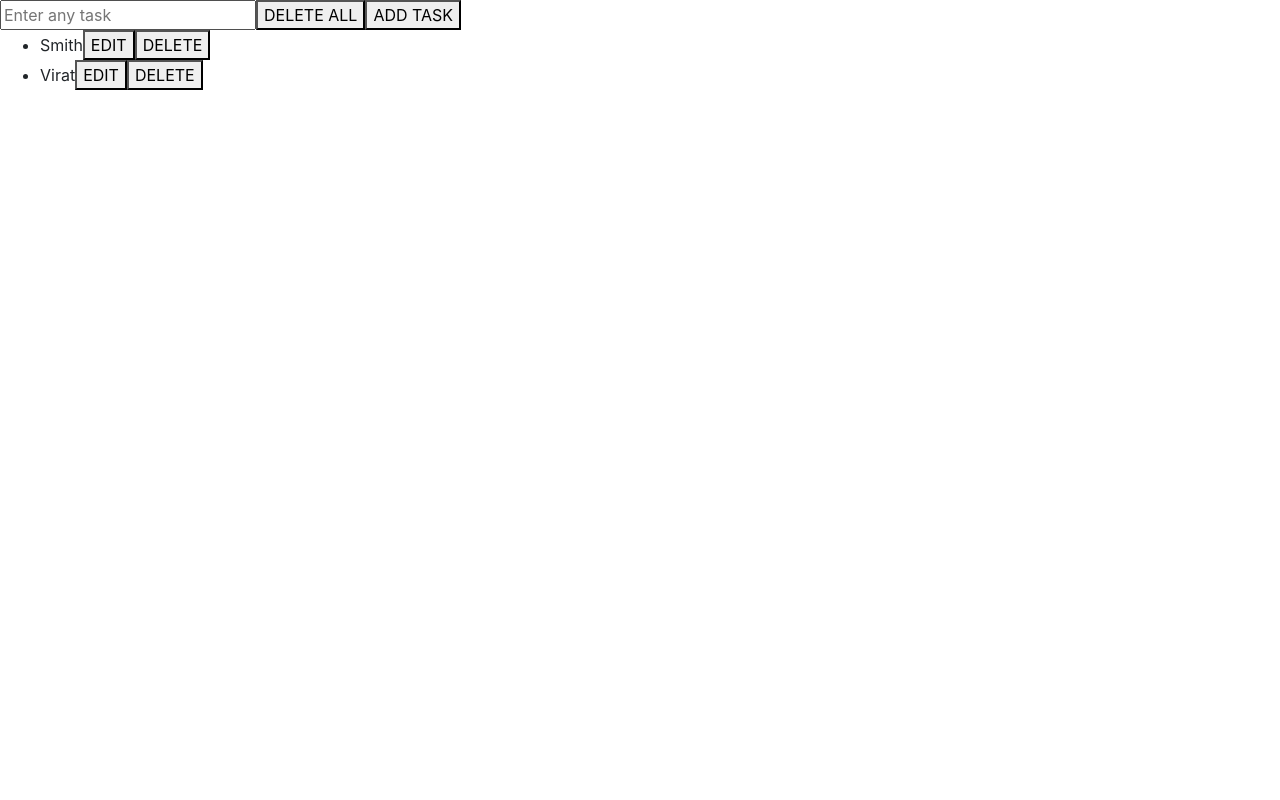
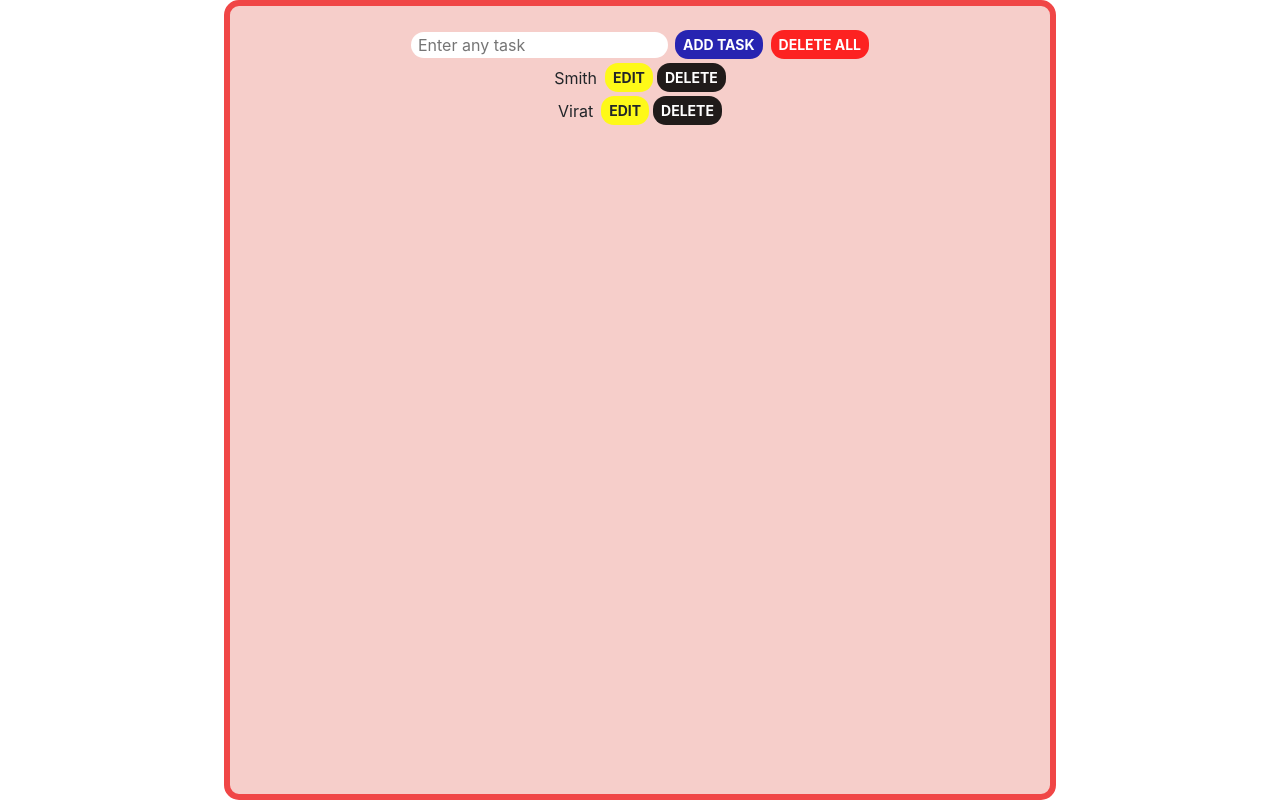
Before and after one commit to danishulhassan7/react-todo-app, a React (Create React App) app: page / in a window 1280 px wide. Built offline with nearby package versions, Linux system fonts and the light colour scheme.

Commit message:
Done with the basic styling

```diff
--- a/src/App.css
+++ b/src/App.css
@@ -1,4 +1,51 @@
 
-/* body {
+body {
   text-align:center;
-} */
+  height: 100vh;
+}
+
+.container {
+  width: 65% !important;
+  margin: 0 auto !important;
+  text-align: center !important;
+  background-color: rgb(246, 206, 202) !important;
+  border: 6px solid rgb(240, 70, 70);
+  border-radius: 15px;
+  height: 100vh !important;
+}
+.row {
+  margin-top: 3% !important;
+  text-align: center !important;
+}
+
+input {
+  border-radius:20px;
+  padding-left: 7px;
+  margin-right: 7px;
+  border: none;
+}
+
+.task-btn {
+  border: none;
+  border-radius: 13px;
+  font-weight: bolder;
+}
+
+.addtask {
+  background: rgba(19, 19, 175, 0.911);
+}
+
+.dltall {
+  background: rgba(255, 0, 0, 0.835);
+}
+
+.editbtn {
+  background: rgba(255, 255, 0, 0.877);
+}
+.updbtn {
+  background: rgba(63, 205, 50, 0.918);
+}
+
+.dltbtn {
+  background: rgba(0, 0, 0, 0.87);
+}
--- a/src/App.js
+++ b/src/App.js
@@ -1,4 +1,4 @@
-import React, {Component} from 'react';
+import React, { Component } from 'react';
 import 'bootstrap/dist/css/bootstrap.min.css';
 import './App.css';
 
@@ -7,7 +7,7 @@ class App extends Component {
   constructor() {
     super()
     this.state = {
-      todos: [{title:'Smith', edit: false},{title:'Virat', edit: false}],
+      todos: [{ title: 'Smith', edit: false }, { title: 'Virat', edit: false }],
       value: ''
     };
   }
@@ -22,7 +22,7 @@ class App extends Component {
   // 2nd Method to add_todo
 
   add_todo = () => {
-    let obj = {title : this.state.value};
+    let obj = { title: this.state.value };
     this.setState({
       todos: [...this.state.todos, obj],
       value: ''
@@ -30,7 +30,7 @@ class App extends Component {
   }
 
   delete_todo = (index) => {
-    this.state.todos.splice(index,1);
+    this.state.todos.splice(index, 1);
     this.setState({
       todos: this.state.todos
     });
@@ -48,14 +48,14 @@ class App extends Component {
 
   // Using input
 
-  edit_todo = (index,val) => {
+  edit_todo = (index, val) => {
     this.state.todos[index].edit = true;
     this.setState({
       todos: this.state.todos
     });
   }
 
-  handle_change = (e,index) => {
+  handle_change = (e, index) => {
     this.state.todos[index].title = e.target.value;
     this.setState({
       todos: this.state.todos
@@ -68,24 +68,29 @@ class App extends Component {
       todos: this.state.todos
     });
   }
+
   render() {
-    let {todos,value} = this.state;
-    return(
-      <div>
+    let { todos, value } = this.state;
+    return (
+      <div className="container">
+            <div className="row">
+            <div className="col-12">
             <input value={value} onChange={(e) => this.setState({value: e.target.value})} type="text" placeholder="Enter any task"/>
-        <button onClick={this.delete_all}>DELETE ALL</button>
-        <button onClick={this.add_todo}>ADD TASK</button>
-        <ul>
+            <button onClick={this.add_todo} className="btn btn-primary mr-2 btn-sm mb-1 task-btn addtask">ADD TASK</button>
+            <button onClick={this.delete_all} className="btn btn-danger btn-sm mb-1 task-btn dltall">DELETE ALL</button>
+            </div>
+            </div>
+            <ul className="list-unstyled">
               {
-            todos.map((v,i)=>{
+                todos.map((v, i) => {
                   return (
                     <li key={i}>
-                {v.edit ? <input type="text" value={v.title} onChange={(e) => this.handle_change(e,i)} placeholder="Enter the updated value" /> : v.title }
+                      {v.edit ? <input type="text" value={v.title} onChange={(e) => this.handle_change(e, i)} placeholder="Enter the updated value" /> : v.title}
                       {v.edit ?
-                <button onClick={() => this.update_value(i)}>UPDATE</button>
+                        <button onClick={() => this.update_value(i)} className="task-btn btn btn-info btn-sm ml-1 mb-1 updbtn">UPDATE</button>
                         :
-                <button onClick={() => this.edit_todo(i,v.title)}>EDIT</button> }
-                <button onClick={() => this.delete_todo(i)}> DELETE</button>
+                        <button onClick={() => this.edit_todo(i, v.title)} className="task-btn btn btn-warning btn-sm mb-1 ml-2 editbtn">EDIT</button>}
+                      <button onClick={() => this.delete_todo(i)} className="task-btn btn btn-dark ml-1 mb-1 btn-sm dltbtn"> DELETE</button>
                     </li>
                   );
                 })
```
Lines whose indentation alone changed are shown as unchanged.
